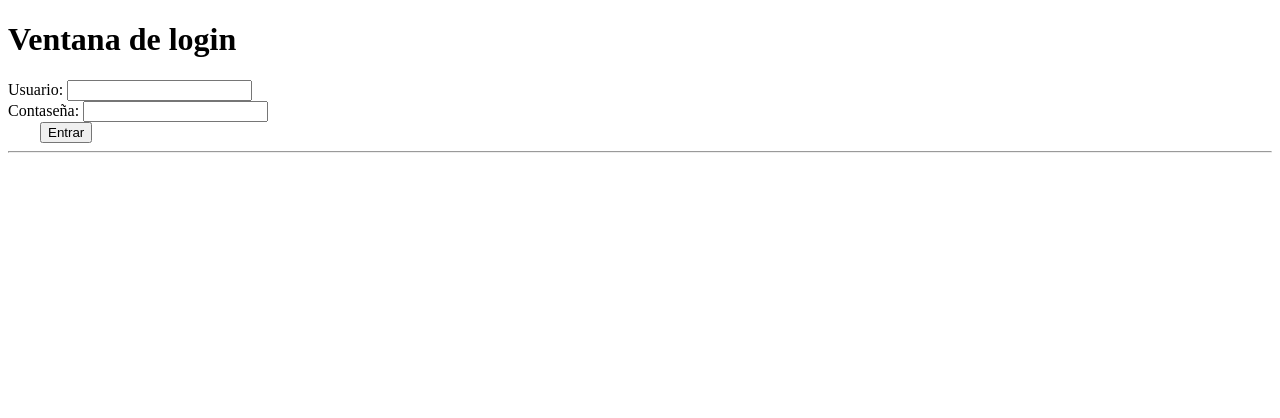
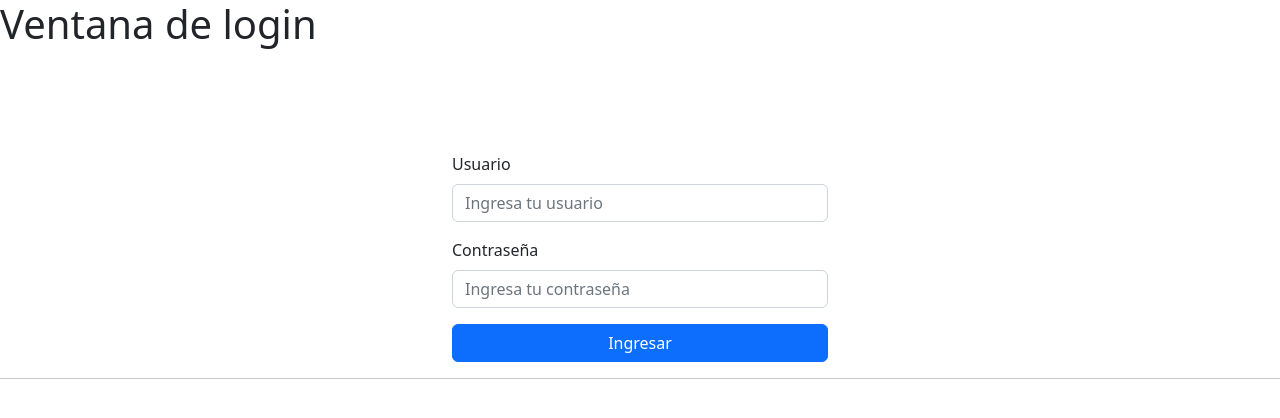
Before and after one commit to rmsvdp/acme, a PHP site: page /Login.php in a window 1280 px wide. Shown: the top 418 px of the page. Run offline with PHP 8.4, Linux system fonts and the light colour scheme.

Commit message:
WIP_login

```diff
--- a/Login.php
+++ b/Login.php
@@ -9,26 +9,28 @@ include_once "debug.php";
     <head>
         <meta charset="utf-8">
         <meta http-equiv="X-UA-Compatible" content="IE=edge">
+        <meta name="viewport" content="width=device-width, initial-scale=1">
+        <link href="https://cdn.jsdelivr.net/npm/bootstrap@5.2.3/dist/css/bootstrap.min.css" rel="stylesheet" integrity="sha384-rbsA2VBKQhggwzxH7pPCaAqO46MgnOM80zW1RWuH61DGLwZJEdK2Kadq2F9CUG65" crossorigin="anonymous">
         <title>Ventana de Login</title>
     </head>
     <body>
-
-<h1>Ventana de login</h1>
-
+    <script src="https://cdn.jsdelivr.net/npm/bootstrap@5.2.3/dist/js/bootstrap.bundle.min.js" integrity="sha384-kenU1KFdBIe4zVF0s0G1M5b4hcpxyD9F7jL+jjXkk+Q2h455rYXK/7HAuoJl+0I4" crossorigin="anonymous"></script>
+    <h1>Ventana de login</h1>
+    <br><br>
 		<!-- Formulario de interacción con el usuario	-->
-        <form action = "<?php echo htmlspecialchars($_SERVER['PHP_SELF']); ?>" method="post">
-        <div>
-            <label for="username">Usuario:</label>
-            <input type="text" name="username" id="name">
+        <div class="container mt-5" style="max-width: 400px;">
+            <form method="POST" action="<?= htmlspecialchars($_SERVER['PHP_SELF']) ?>">
+            <div class="mb-3">
+                <label for="username" class="form-label">Usuario</label>
+                <input type="text" class="form-control" id="username" placeholder="Ingresa tu usuario" required />
+            </div>
+            <div class="mb-3">
+                <label for="password" class="form-label">Contraseña</label>
+                <input type="password" class="form-control" id="password" placeholder="Ingresa tu contraseña" required />
+            </div>
+            <button type="submit" class="btn btn-primary w-100">Ingresar</button>
+            </form>
         </div>
-        <div>
-            <label for="password">Contaseña:</label>
-            <input type="password" name="password" id="password">
-        </div>
-        <section style="margin-left:2rem;">
-            <button type="submit" name="login">Entrar</button>
-        </section>
-        </form>
 		<hr>
 		<section id = "sol">
 			<?php
```
